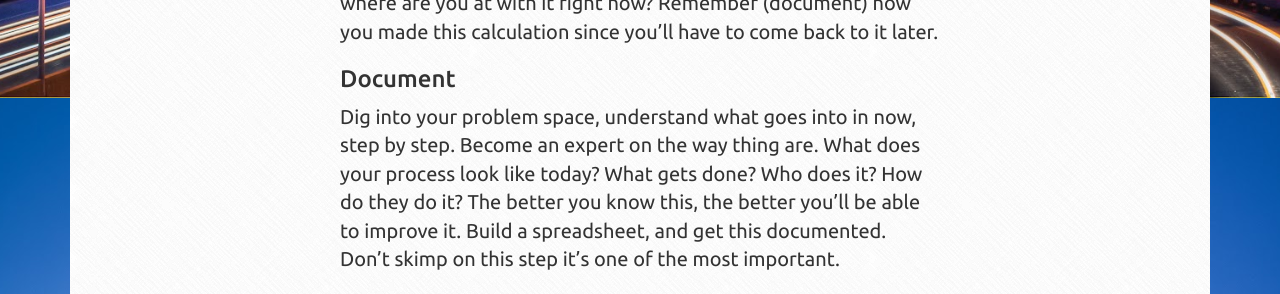
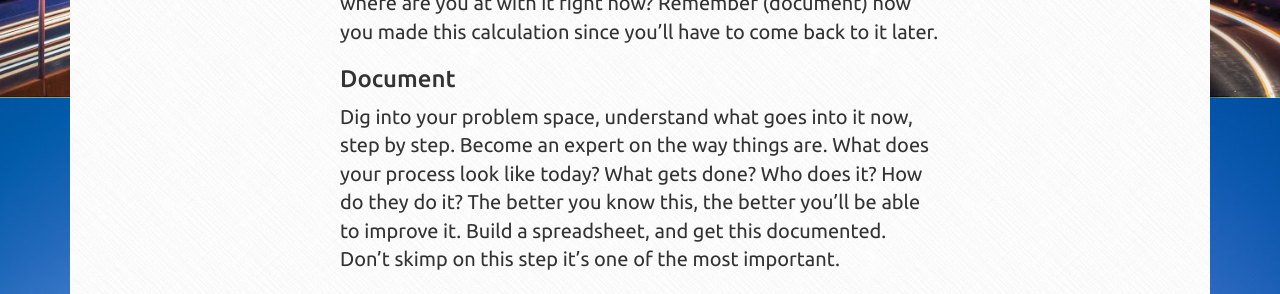
Before and after one commit to lostphilosopher/wyattandersen-jekyll, a Jekyll site: the page built from _posts/2016-07-21-getting-started-with-devops.md, in a window 1280 px wide and 900 px high, scrolled down 1547 px. Shown: the part 155-449 px from the top of the window. Built offline with Jekyll 4.4.1, drawn with Linux system fonts in a browser that asks for light colours; comment, search, counter and statistics services are not loaded; some of the changed text lies outside the part shown.

Commit message:
Fixing typos

```diff
--- a/_posts/2016-07-21-getting-started-with-devops.md
+++ b/_posts/2016-07-21-getting-started-with-devops.md
@@ -13,7 +13,7 @@ I had a couple conversations at [DevOps Days Minneapolis](http://www.devopsdays.
 
 > From wikipedia: "DevOps (a clipped compound of development and operations) is a culture, movement or practice that emphasizes the collaboration and communication of both software developers and other information-technology (IT) professionals while automating the process of software delivery and infrastructure changes. It aims at establishing a culture and environment where building, testing, and releasing software can happen rapidly, frequently, and more reliably." [1]
 
-DevOps, like any other buzzword, represents a powerful tool and a dangerous trap. Sometimes simultaneously. Getting started down the right path, especially at a large organization can be daunting task. DevOps requires buy in, people skills, technical skills, and a commitment to improvement, iteration, communication, inclusivity, and learning.
+DevOps, like any other buzzword, represents a powerful tool and a dangerous trap. Sometimes simultaneously. Getting started down the right path, especially at a large organization can be a daunting task. DevOps requires buy in, people skills, technical skills, and a commitment to improvement, iteration, communication, inclusivity, and learning.
 
 There are many right ways to take the first step. In what follows I offer how I've done it, as a framework for how I believe you can do it.
 
@@ -31,7 +31,7 @@ Your next task is define a metric that can prove to yourself and others that you
 
 ### Document
 
-Dig into your problem space, understand what goes into in now, step by step. Become an expert on the way thing are. What does your process look like today? What gets done? Who does it? How do they do it? The better you know this, the better you'll be able to improve it. Build a spreadsheet, and get this documented. Don't skimp on this step it's one of the most important.
+Dig into your problem space, understand what goes into it now, step by step. Become an expert on the way things are. What does your process look like today? What gets done? Who does it? How do they do it? The better you know this, the better you'll be able to improve it. Build a spreadsheet, and get this documented. Don't skimp on this step it's one of the most important.
 
 ### Correlate
 
```
